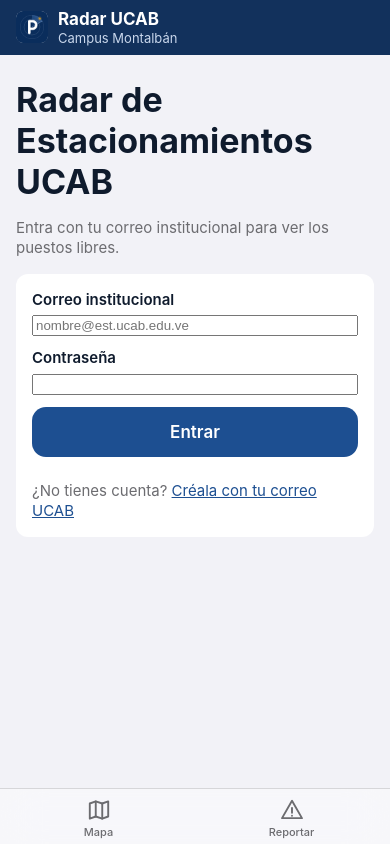
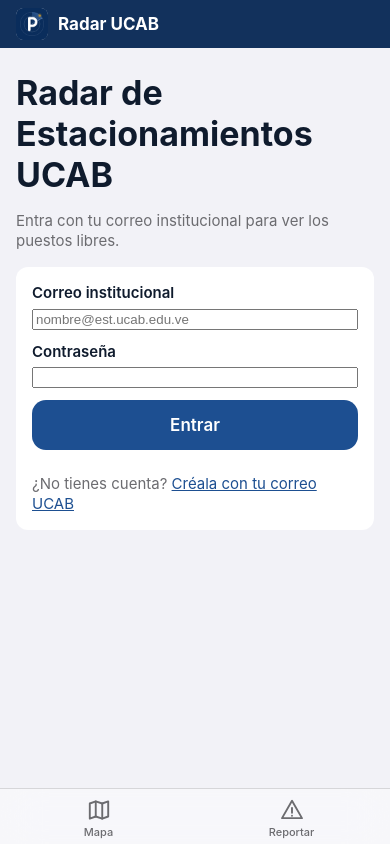
Before and after one commit to sebastianmoreno1793/Proyecto-Estacionamientos-UCAB, a Next.js app in the folder RadarEstacionamientos_code/: page /entrar in a window 390 px wide. Built offline with nearby package versions, Linux system fonts and the light colour scheme; no server answers.

Commit message:
Menú: en el celular caben «Mis vehículos» y «Salir»
Con la HU 1.1 y la 2.1 el menú suma dos enlaces, y en 375 px «Salir» quedaba
cortado. Por debajo de 480 px se ocultan el rol y el subtítulo de la marca.
Probado en 320 px y 375 px, sin desplazamiento horizontal.

```diff
--- a/RadarEstacionamientos_code/app/globals.css
+++ b/RadarEstacionamientos_code/app/globals.css
@@ -190,6 +190,14 @@ a {
   text-decoration: underline;
   text-underline-offset: 3px;
   cursor: pointer;
+}
+
+/* En el celular no caben el rol ni el subtítulo junto a «Mis vehículos» y «Salir». */
+@media (max-width: 479px) {
+  .menu-usuario span,
+  .menu-marca small {
+    display: none;
+  }
 }
 
 /* Pestañas: arriba en computador, abajo y fijas en el celular. */
```
